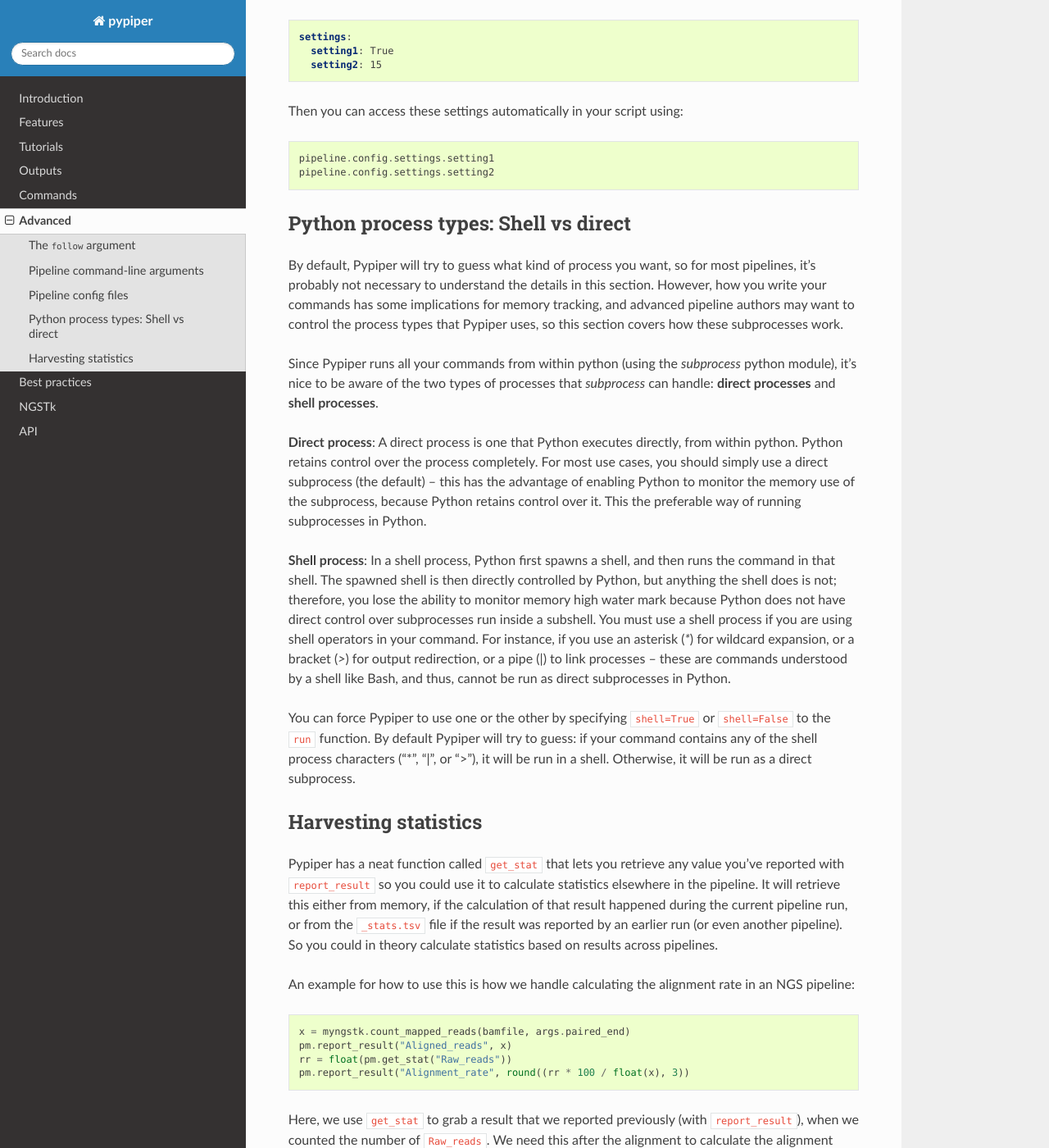
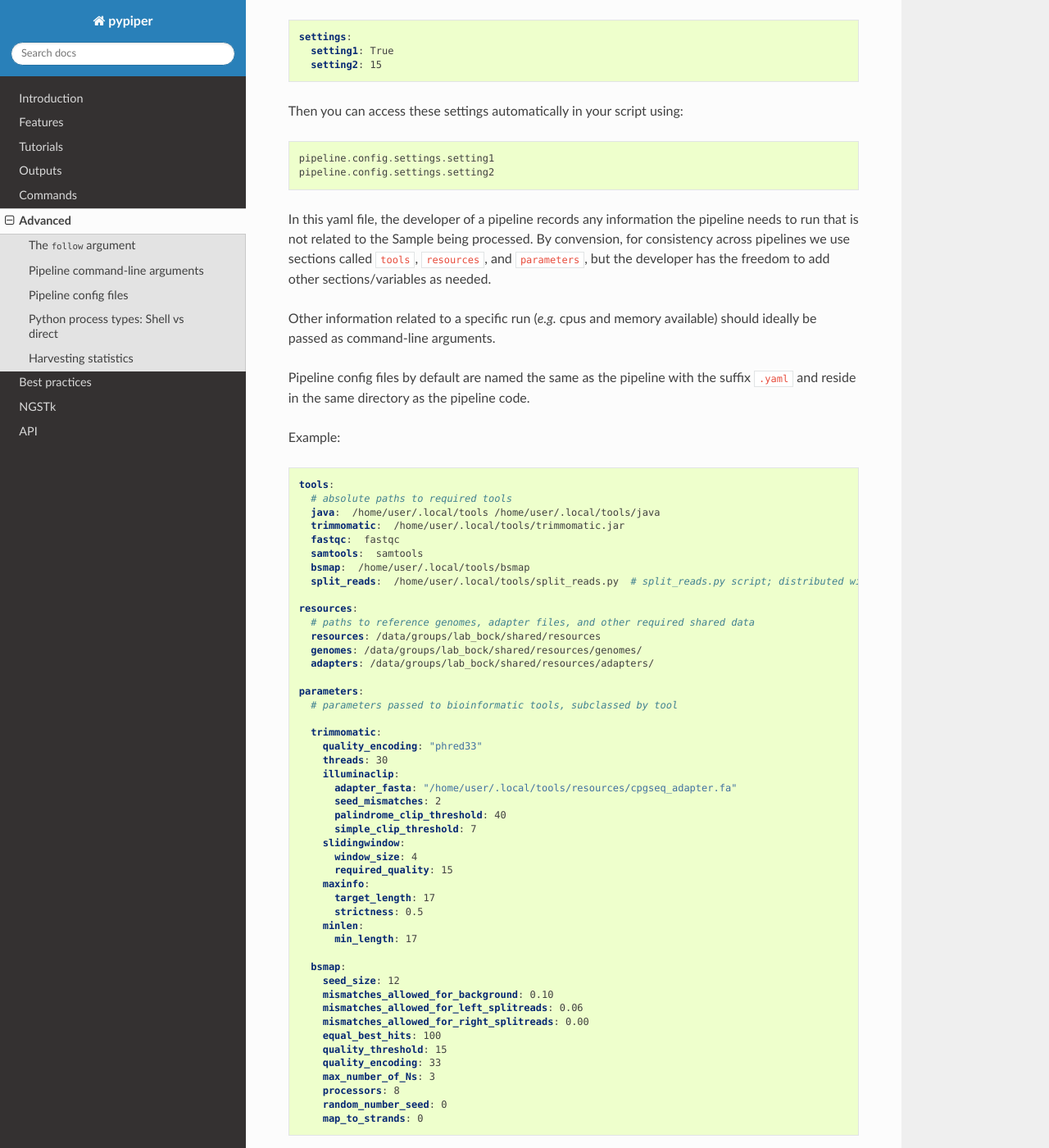
Before and after one commit to databio/pypiper, a Sphinx documentation site: the page built from doc/source/advanced.rst, in a window 1280 px wide and 1400 px high, scrolled down 1928 px. Shown: the whole window at 82% size. Built offline with Sphinx 7.4.7 and the Read the Docs theme 2.0.0, drawn with Linux system fonts in a browser that asks for light colours.

Commit message:
update docs

```diff
--- a/doc/source/advanced.rst
+++ b/doc/source/advanced.rst
@@ -72,6 +72,70 @@ Then you can access these settings automatically in your script using:
 	pipeline.config.settings.setting2
 
 
+In this yaml file, the developer of a pipeline records any information the pipeline needs to run that is not related to the Sample being processed. By convension, for consistency across pipelines we use sections called ``tools``, ``resources``, and ``parameters``, but the developer has the freedom to add other sections/variables as needed.
+
+Other information related to a specific run (*e.g.* cpus and memory available) should ideally be passed as command-line arguments.
+
+Pipeline config files by default are named the same as the pipeline with the suffix ``.yaml`` and reside in the same directory as the pipeline code.
+
+
+Example:
+
+.. code-block:: yaml
+
+	tools:
+	  # absolute paths to required tools
+	  java:  /home/user/.local/tools /home/user/.local/tools/java
+	  trimmomatic:  /home/user/.local/tools/trimmomatic.jar
+	  fastqc:  fastqc
+	  samtools:  samtools
+	  bsmap:  /home/user/.local/tools/bsmap
+	  split_reads:  /home/user/.local/tools/split_reads.py  # split_reads.py script; distributed with this pipeline
+
+	resources:
+	  # paths to reference genomes, adapter files, and other required shared data
+	  resources: /data/groups/lab_bock/shared/resources
+	  genomes: /data/groups/lab_bock/shared/resources/genomes/
+	  adapters: /data/groups/lab_bock/shared/resources/adapters/
+
+	parameters:
+	  # parameters passed to bioinformatic tools, subclassed by tool
+
+	  trimmomatic:
+	    quality_encoding: "phred33"
+	    threads: 30
+	    illuminaclip:
+	      adapter_fasta: "/home/user/.local/tools/resources/cpgseq_adapter.fa"
+	      seed_mismatches: 2
+	      palindrome_clip_threshold: 40
+	      simple_clip_threshold: 7
+	    slidingwindow:
+	      window_size: 4
+	      required_quality: 15
+	    maxinfo:
+	      target_length: 17
+	      strictness: 0.5
+	    minlen:
+	      min_length: 17
+
+	  bsmap:
+	    seed_size: 12
+	    mismatches_allowed_for_background: 0.10
+	    mismatches_allowed_for_left_splitreads: 0.06
+	    mismatches_allowed_for_right_splitreads: 0.00
+	    equal_best_hits: 100
+	    quality_threshold: 15
+	    quality_encoding: 33
+	    max_number_of_Ns: 3
+	    processors: 8
+	    random_number_seed: 0
+	    map_to_strands: 0
+
+
+
+
+
+
 Python process types: Shell vs direct
 *************
 By default, Pypiper will try to guess what kind of process you want, so for most pipelines, it's probably not necessary to understand the details in this section. However, how you write your commands has some implications for memory tracking, and advanced pipeline authors may want to control the process types that Pypiper uses, so this section covers how these subprocesses work.
```
Also changed, not shown: doc/source/index.rst (+10 -3 lines).
